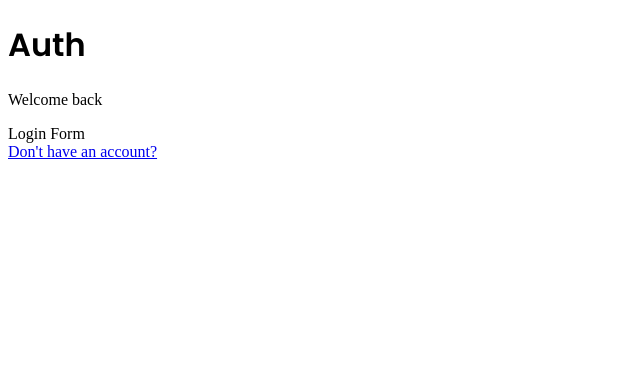
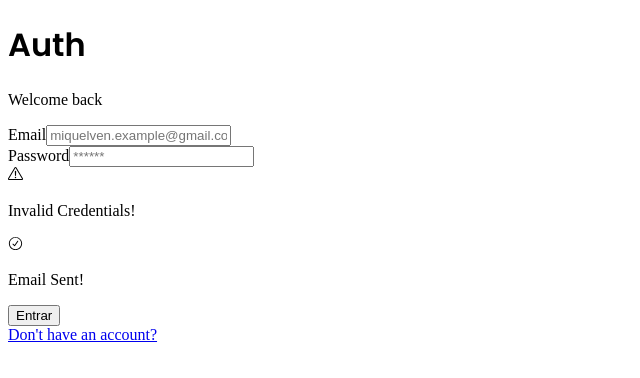
Before and after one commit to miquelven/contact-manager, a Next.js app: page /auth/login in a window 1280 px wide. Shown: the top 378 px of the page, without its empty margins (0-640 px from the left). Built offline with nearby package versions, Linux system fonts and the light colour scheme.

Commit message:
feat: create form login component

```diff
--- a/components/auth/login.form.jsx
+++ b/components/auth/login.form.jsx
@@ -1,13 +1,87 @@
+"use client";
+
+import * as z from "zod";
+
 import CardWrapper from "./card-wrapper";
 
+import { useForm } from "react-hook-form";
+import { zodResolver } from "@hookform/resolvers/zod";
+
+import { LoginSchema } from "@/schemas";
+
+import {
+  Form,
+  FormControl,
+  FormField,
+  FormItem,
+  FormLabel,
+  FormMessage,
+} from "@/components/ui/form";
+import { Input } from "../ui/input";
+import { Button } from "../ui/button";
+import FormError from "../form-error";
+import FormSuccess from "../form-success";
+
 export default function LoginForm() {
+  const form = useForm({
+    resolver: zodResolver(LoginSchema),
+    defaultValues: {
+      email: "",
+      password: "",
+    },
+  });
+
+  const onSubmit = (values) => {
+    console.log(values);
+  };
+
   return (
     <CardWrapper
       headerLabel="Welcome back"
       backButtonLabel="Don't have an account?"
       backButtonHref="/auth/register"
     >
-      Login Form
+      <Form {...form}>
+        <form onSubmit={form.handleSubmit(onSubmit)} className="space-y-6">
+          <div className="space-y-4">
+            <FormField
+              control={form.control}
+              name="email"
+              render={({ field }) => (
+                <FormItem>
+                  <FormLabel>Email</FormLabel>
+                  <FormControl>
+                    <Input
+                      {...field}
+                      placeholder="miquelven.example@gmail.com"
+                      type="email"
+                    />
+                  </FormControl>
+                  <FormMessage />
+                </FormItem>
+              )}
+            />
+            <FormField
+              control={form.control}
+              name="password"
+              render={({ field }) => (
+                <FormItem>
+                  <FormLabel>Password</FormLabel>
+                  <FormControl>
+                    <Input {...field} placeholder="******" type="password" />
+                  </FormControl>
+                  <FormMessage />
+                </FormItem>
+              )}
+            />
+          </div>
+          <FormError message="Invalid Credentials!" />
+          <FormSuccess message="Email Sent!" />
+          <Button type="submit" className="w-full">
+            Entrar
+          </Button>
+        </form>
+      </Form>
     </CardWrapper>
   );
 }
--- /dev/null
+++ b/components/form-error.jsx
@@ -0,0 +1,10 @@
+import { ExclamationTriangleIcon } from "@radix-ui/react-icons";
+
+export default function FormError({ message }) {
+  return (
+    <div className="bg-destructive/15 rouded-md p-3 flex items-center gap-x-2 text-sm text-destructive">
+      <ExclamationTriangleIcon className="w-4 h-4" />
+      <p>{message}</p>
+    </div>
+  );
+}
--- /dev/null
+++ b/components/form-success.jsx
@@ -0,0 +1,10 @@
+import { CheckCircledIcon } from "@radix-ui/react-icons";
+
+export default function FormSuccess({ message }) {
+  return (
+    <div className="bg-emerald-500/15 rouded-md p-3 flex items-center gap-x-2 text-sm text-emerald-500">
+      <CheckCircledIcon className="w-4 h-4" />
+      <p>{message}</p>
+    </div>
+  );
+}
--- /dev/null
+++ b/components/ui/form.jsx
@@ -0,0 +1,134 @@
+"use client";
+import * as React from "react"
+import { Slot } from "@radix-ui/react-slot"
+import { Controller, FormProvider, useFormContext } from "react-hook-form";
+
+import { cn } from "@/lib/utils"
+import { Label } from "@/components/ui/label"
+
+const Form = FormProvider
+
+const FormFieldContext = React.createContext({})
+
+const FormField = (
+  {
+    ...props
+  }
+) => {
+  return (
+    (<FormFieldContext.Provider value={{ name: props.name }}>
+      <Controller {...props} />
+    </FormFieldContext.Provider>)
+  );
+}
+
+const useFormField = () => {
+  const fieldContext = React.useContext(FormFieldContext)
+  const itemContext = React.useContext(FormItemContext)
+  const { getFieldState, formState } = useFormContext()
+
+  const fieldState = getFieldState(fieldContext.name, formState)
+
+  if (!fieldContext) {
+    throw new Error("useFormField should be used within <FormField>")
+  }
+
+  const { id } = itemContext
+
+  return {
+    id,
+    name: fieldContext.name,
+    formItemId: `${id}-form-item`,
+    formDescriptionId: `${id}-form-item-description`,
+    formMessageId: `${id}-form-item-message`,
+    ...fieldState,
+  }
+}
+
+const FormItemContext = React.createContext({})
+
+const FormItem = React.forwardRef(({ className, ...props }, ref) => {
+  const id = React.useId()
+
+  return (
+    (<FormItemContext.Provider value={{ id }}>
+      <div ref={ref} className={cn("space-y-2", className)} {...props} />
+    </FormItemContext.Provider>)
+  );
+})
+FormItem.displayName = "FormItem"
+
+const FormLabel = React.forwardRef(({ className, ...props }, ref) => {
+  const { error, formItemId } = useFormField()
+
+  return (
+    (<Label
+      ref={ref}
+      className={cn(error && "text-destructive", className)}
+      htmlFor={formItemId}
+      {...props} />)
+  );
+})
+FormLabel.displayName = "FormLabel"
+
+const FormControl = React.forwardRef(({ ...props }, ref) => {
+  const { error, formItemId, formDescriptionId, formMessageId } = useFormField()
+
+  return (
+    (<Slot
+      ref={ref}
+      id={formItemId}
+      aria-describedby={
+        !error
+          ? `${formDescriptionId}`
+          : `${formDescriptionId} ${formMessageId}`
+      }
+      aria-invalid={!!error}
+      {...props} />)
+  );
+})
+FormControl.displayName = "FormControl"
+
+const FormDescription = React.forwardRef(({ className, ...props }, ref) => {
+  const { formDescriptionId } = useFormField()
+
+  return (
+    (<p
+      ref={ref}
+      id={formDescriptionId}
+      className={cn("text-[0.8rem] text-muted-foreground", className)}
+      {...props} />)
+  );
+})
+FormDescription.displayName = "FormDescription"
+
+const FormMessage = React.forwardRef(({ className, children, ...props }, ref) => {
+  const { error, formMessageId } = useFormField()
+  const body = error ? String(error?.message) : children
+
+  if (!body) {
+    return null
+  }
+
+  return (
+    (<p
+      ref={ref}
+      id={formMessageId}
+      className={cn("text-[0.8rem] font-medium text-destructive", className)}
+      {...props}>
+      {body}
+    </p>)
+  );
+})
+FormMessage.displayName = "FormMessage"
+
+export {
+  useFormField,
+  Form,
+  FormItem,
+  FormLabel,
+  FormControl,
+  FormDescription,
+  FormMessage,
+  FormField,
+}
--- /dev/null
+++ b/components/ui/input.jsx
@@ -0,0 +1,19 @@
+import * as React from "react"
+
+import { cn } from "@/lib/utils"
+
+const Input = React.forwardRef(({ className, type, ...props }, ref) => {
+  return (
+    (<input
+      type={type}
+      className={cn(
+        "flex h-9 w-full rounded-md border border-input bg-transparent px-3 py-1 text-sm shadow-sm transition-colors file:border-0 file:bg-transparent file:text-sm file:font-medium placeholder:text-muted-foreground focus-visible:outline-none focus-visible:ring-1 focus-visible:ring-ring disabled:cursor-not-allowed disabled:opacity-50",
+        className
+      )}
+      ref={ref}
+      {...props} />)
+  );
+})
+Input.displayName = "Input"
+
+export { Input }
--- /dev/null
+++ b/components/ui/label.jsx
@@ -0,0 +1,18 @@
+"use client"
+
+import * as React from "react"
+import * as LabelPrimitive from "@radix-ui/react-label"
+import { cva } from "class-variance-authority";
+
+import { cn } from "@/lib/utils"
+
+const labelVariants = cva(
+  "text-sm font-medium leading-none peer-disabled:cursor-not-allowed peer-disabled:opacity-70"
+)
+
+const Label = React.forwardRef(({ className, ...props }, ref) => (
+  <LabelPrimitive.Root ref={ref} className={cn(labelVariants(), className)} {...props} />
+))
+Label.displayName = LabelPrimitive.Root.displayName
+
+export { Label }
--- /dev/null
+++ b/schemas/index.js
@@ -0,0 +1,10 @@
+import * as z from "zod";
+
+export const LoginSchema = z.object({
+  email: z.string().email({
+    message: "Email is required",
+  }),
+  password: z.string().min(1, {
+    message: "Password is required",
+  }),
+});
```
Also changed, not shown: package.json (+6 -1 lines), 1 other file (tests, documents, lock files or other folders).
